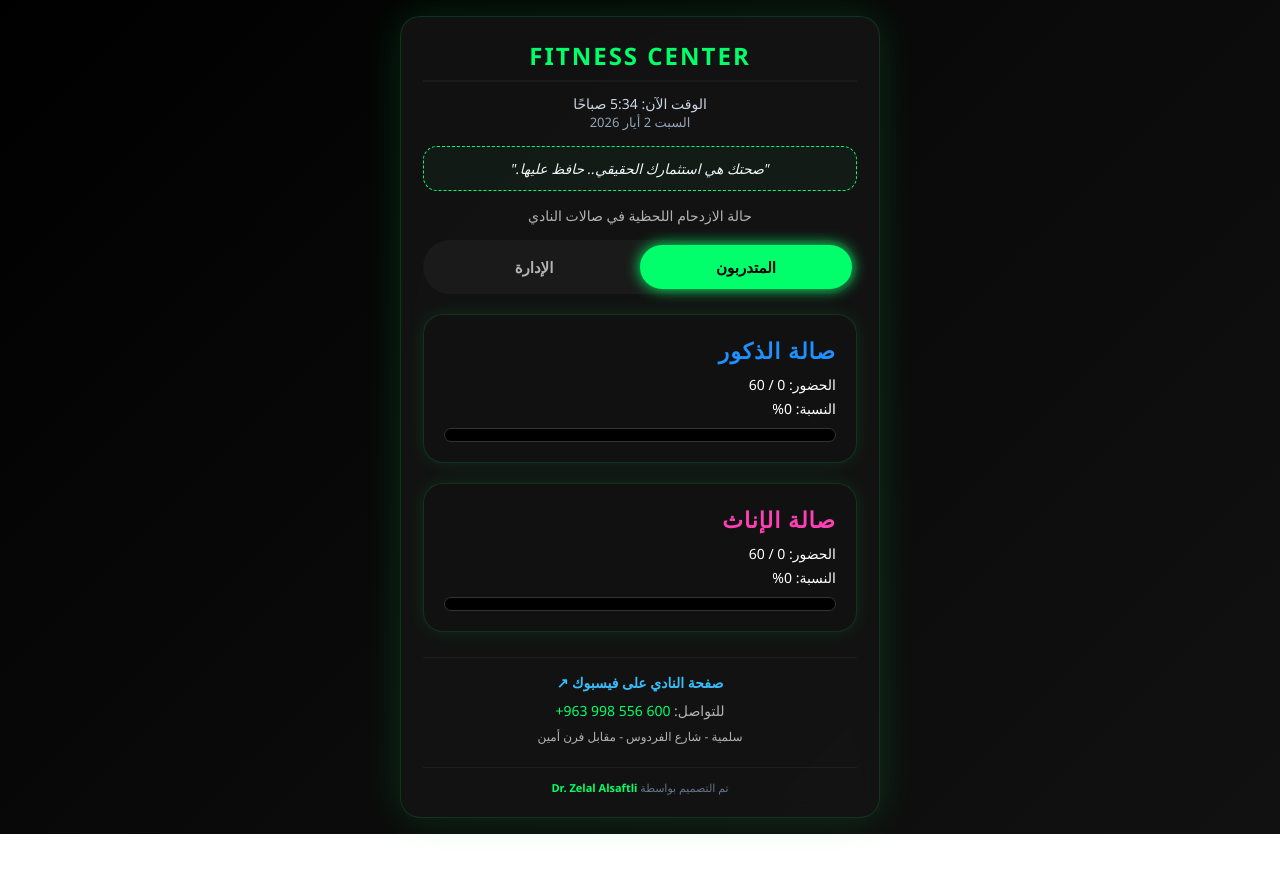
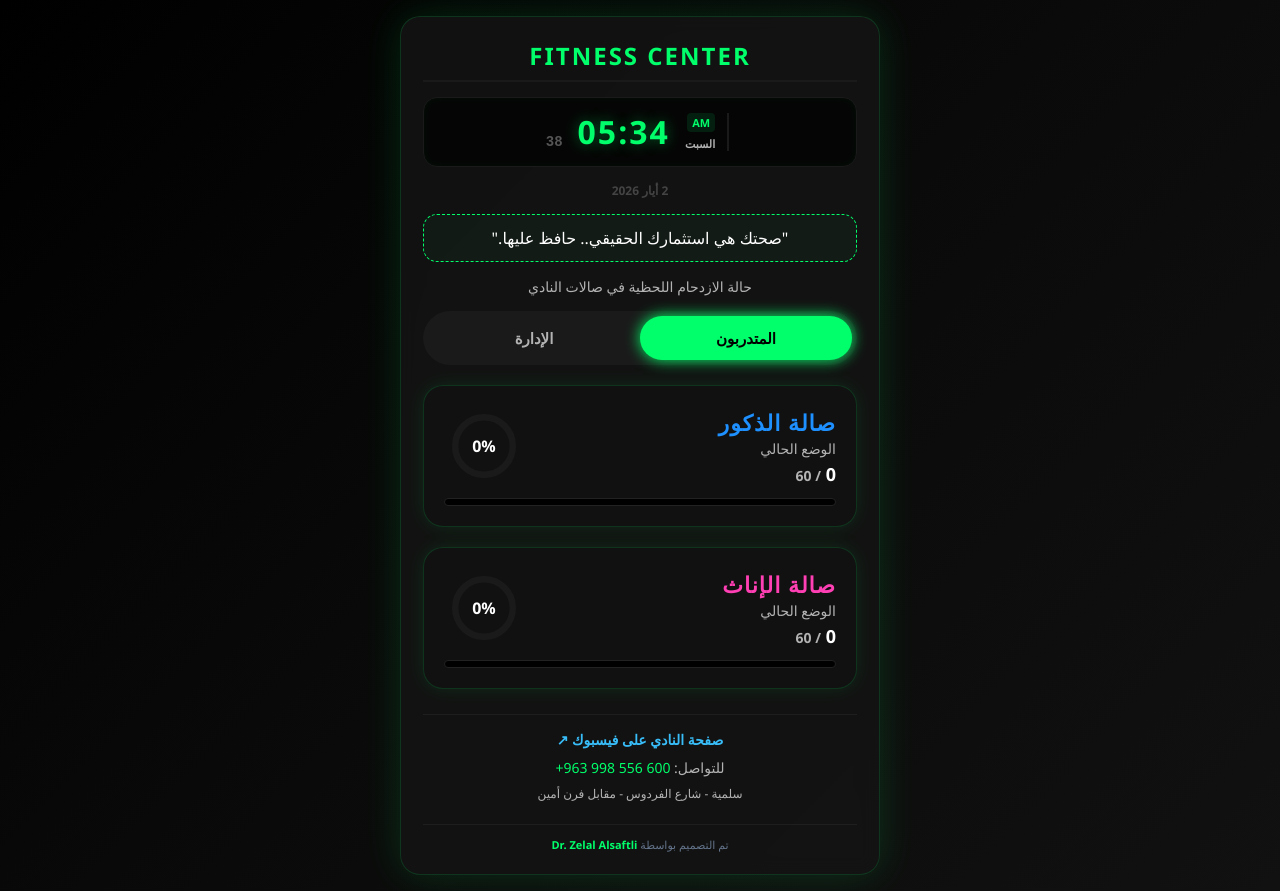
Before and after one commit to Zelalsaftli/Fitness-Center, a website: page index.html in a window 1280 px wide. Before the commit the page ends 834 px from the top, so only its background shows below. Drawn offline with nearby package versions, Linux system fonts and the light colour scheme; no server answers.

Commit message:
feat: Implement circular progress indicator
Replaces the horizontal progress bar with a circular gauge visualization for hall occupancy. This provides a more visually appealing and space-efficient representation of data on the main dashboard. Includes supporting CSS for the new gauge component.

```diff
--- a/index.html
+++ b/index.html
@@ -72,8 +72,26 @@
       transition: 0.25s;
     }
     .card:hover { transform: translateY(-4px); box-shadow: 0 0 25px rgba(0,255,100,0.25); border-color: rgba(0,255,100,0.3); }
-    .hall-title { font-size: 22px; font-weight: 900; margin-bottom: 10px; letter-spacing: 1px; }
-    .progress { width: 100%; height: 14px; background: #000; border-radius: 999px; overflow: hidden; margin-top: 10px; border: 1px solid #333; }
+    .hall-title { font-size: 22px; font-weight: 900; margin-bottom: 2px; letter-spacing: 1px; }
+    .card-content { display: flex; align-items: center; justify-content: space-between; gap: 15px; }
+    .stats-info { flex: 1; }
+
+    /* العداد الدائري */
+    .gauge-wrapper { position: relative; width: 80px; height: 80px; flex-shrink: 0; }
+    .gauge-svg { transform: rotate(-90deg); width: 80px; height: 80px; }
+    .gauge-bg { fill: none; stroke: #1a1a1a; stroke-width: 8; }
+    .gauge-fill {
+      fill: none; stroke-width: 8; stroke-linecap: round;
+      stroke-dasharray: 226; stroke-dashoffset: 226;
+      transition: stroke-dashoffset 0.5s cubic-bezier(0.4, 0, 0.2, 1), stroke 0.3s;
+      filter: drop-shadow(0 0 5px currentColor);
+    }
+    .gauge-text {
+      position: absolute; top: 50%; left: 50%; transform: translate(-50%, -50%);
+      font-size: 16px; font-weight: 900; color: var(--text);
+    }
+
+    .progress { width: 100%; height: 8px; background: #000; border-radius: 999px; overflow: hidden; margin-top: 12px; border: 1px solid #222; }
     .progress-fill {
       height: 100%;
       background: linear-gradient(90deg, #00ff6a, #00cc55);
@@ -112,7 +130,64 @@
       background: rgba(34, 197, 94, 0.05); border-radius: 14px;
       border: 1px dashed var(--accent); text-align: center;
     }
-    .slogan-text { font-size: 14px; font-style: italic; color: #f1f5f9; font-weight: 500; }
+    .clock-container {
+      background: #050505;
+      border-radius: 14px;
+      padding: 12px 20px;
+      margin-bottom: 15px;
+      display: flex;
+      align-items: center;
+      justify-content: center;
+      gap: 15px;
+      border: 1px solid #1a1a1a;
+      box-shadow: inset 0 0 10px rgba(0,255,106,0.05);
+    }
+    .clock-time {
+      font-size: 32px;
+      font-weight: 900;
+      color: var(--accent);
+      text-shadow: 0 0 15px rgba(0,255,106,0.4);
+      font-family: monospace;
+      letter-spacing: 2px;
+    }
+    .clock-divider {
+      animation: blink 1s infinite;
+      opacity: 1;
+    }
+    @keyframes blink {
+      50% { opacity: 0.2; }
+    }
+    .clock-meta {
+      display: flex;
+      flex-direction: column;
+      align-items: flex-start;
+      border-right: 2px solid #1a1a1a;
+      padding-right: 12px;
+      margin-right: 5px;
+    }
+    .clock-ampm {
+      font-size: 11px;
+      font-weight: 800;
+      color: var(--accent);
+      text-transform: uppercase;
+      background: rgba(0,255,106,0.1);
+      padding: 2px 5px;
+      border-radius: 4px;
+      margin-bottom: 4px;
+    }
+    .clock-date-small {
+      font-size: 11px;
+      color: var(--muted);
+      font-weight: 600;
+    }
+    .clock-seconds {
+      font-size: 14px;
+      color: #555;
+      font-weight: bold;
+      align-self: flex-end;
+      margin-bottom: 4px;
+      font-family: monospace;
+    }
     footer {
       margin-top: 25px; padding-top: 15px; border-top: 1px solid rgba(255,255,255,0.05); text-align: center;
     }
@@ -131,9 +206,20 @@
 
 <div class="app">
 
-  <h2 style="text-align: center; color: var(--accent); border-bottom: 2px solid #1a1a1a; padding-bottom: 8px; margin-bottom: 12px; letter-spacing: 2px; text-transform: uppercase;">Fitness Center</h2>
-  <p id="clock" style="margin-top:6px; font-size:14px; color:#cbd5e1; text-align: center;"></p>
-  <p id="date" style="margin-bottom:12px; font-size:13px; color:#94a3b8; text-align: center;"></p>
+  <h2 style="text-align: center; color: var(--accent); border-bottom: 2px solid #1a1a1a; padding-bottom: 8px; margin-bottom: 15px; letter-spacing: 2px; text-transform: uppercase;">Fitness Center</h2>
+
+  <div class="clock-container">
+    <div class="clock-meta">
+      <span id="clock-ampm" class="clock-ampm">--</span>
+      <span id="clock-day" class="clock-date-small">--</span>
+    </div>
+    <div class="clock-time">
+      <span id="hrs">00</span><span class="clock-divider">:</span><span id="mins">00</span>
+    </div>
+    <div class="clock-seconds" id="secs">00</div>
+  </div>
+
+  <p id="full-date" style="margin-bottom:12px; font-size:12px; color:#444; text-align: center; font-weight: bold;"></p>
 
   <div class="slogan-box">
     <p id="slogan-text" class="slogan-text"></p>
@@ -149,16 +235,44 @@
   <!-- صفحة المتدربين -->
   <div id="view-users">
     <div class="card">
-      <div class="hall-title" style="color: var(--male);">صالة الذكور</div>
-      <div style="font-size: 14px; margin-bottom: 5px;">الحضور: <span id="maleCount">0</span> / 60</div>
-      <div style="font-size: 14px; margin-bottom: 5px;">النسبة: <span id="malePercent">0%</span></div>
+      <div class="card-content">
+        <div class="stats-info">
+          <div class="hall-title" style="color: var(--male);">صالة الذكور</div>
+          <div style="font-size: 14px; color: var(--muted); margin-bottom: 4px;">الوضع الحالي</div>
+          <div style="font-size: 18px; font-weight: 800;">
+            <span id="maleCount" style="color: var(--text);">0</span>
+            <span style="color: var(--muted); font-size: 14px;"> / 60</span>
+          </div>
+        </div>
+        <div class="gauge-wrapper">
+          <svg class="gauge-svg" viewBox="0 0 100 100">
+            <circle class="gauge-bg" cx="50" cy="50" r="36"></circle>
+            <circle id="maleGauge" class="gauge-fill" style="stroke: var(--male);" cx="50" cy="50" r="36"></circle>
+          </svg>
+          <div class="gauge-text" id="malePercent">0%</div>
+        </div>
+      </div>
       <div class="progress"><div id="maleProgress" class="progress-fill"></div></div>
     </div>
 
     <div class="card">
-      <div class="hall-title" style="color: var(--female);">صالة الإناث</div>
-      <div style="font-size: 14px; margin-bottom: 5px;">الحضور: <span id="femaleCount">0</span> / 60</div>
-      <div style="font-size: 14px; margin-bottom: 5px;">النسبة: <span id="femalePercent">0%</span></div>
+      <div class="card-content">
+        <div class="stats-info">
+          <div class="hall-title" style="color: var(--female);">صالة الإناث</div>
+          <div style="font-size: 14px; color: var(--muted); margin-bottom: 4px;">الوضع الحالي</div>
+          <div style="font-size: 18px; font-weight: 800;">
+            <span id="femaleCount" style="color: var(--text);">0</span>
+            <span style="color: var(--muted); font-size: 14px;"> / 60</span>
+          </div>
+        </div>
+        <div class="gauge-wrapper">
+          <svg class="gauge-svg" viewBox="0 0 100 100">
+            <circle class="gauge-bg" cx="50" cy="50" r="36"></circle>
+            <circle id="femaleGauge" class="gauge-fill" style="stroke: var(--female);" cx="50" cy="50" r="36"></circle>
+          </svg>
+          <div class="gauge-text" id="femalePercent">0%</div>
+        </div>
+      </div>
       <div class="progress"><div id="femaleProgress" class="progress-fill"></div></div>
     </div>
   </div>
@@ -268,10 +382,15 @@ function updateClock() {
 
   let hours = now.getHours();
   let minutes = now.getMinutes().toString().padStart(2, "0");
-  let ampm = hours >= 12 ? "مساءً" : "صباحًا";
+  let seconds = now.getSeconds().toString().padStart(2, "0");
+  let ampm = hours >= 12 ? "PM" : "AM";
   hours = hours % 12 || 12;
+  hours = hours.toString().padStart(2, "0");
 
-  document.getElementById("clock").textContent = `الوقت الآن: ${hours}:${minutes} ${ampm}`;
+  document.getElementById("hrs").textContent = hours;
+  document.getElementById("mins").textContent = minutes;
+  document.getElementById("secs").textContent = seconds;
+  document.getElementById("clock-ampm").textContent = ampm;
 
   const days = ["الأحد","الاثنين","الثلاثاء","الأربعاء","الخميس","الجمعة","السبت"];
   const months = ["كانون الثاني", "شباط", "آذار", "نيسان", "أيار", "حزيران", "تموز", "آب", "أيلول", "تشرين الأول", "تشرين الثاني", "كانون الأول"];
@@ -281,7 +400,8 @@ function updateClock() {
   const month = months[now.getMonth()];
   const year = now.getFullYear();
 
-  document.getElementById("date").textContent = `${dayName} ${day} ${month} ${year}`;
+  document.getElementById("clock-day").textContent = dayName;
+  document.getElementById("full-date").textContent = `${day} ${month} ${year}`;
 }
 setInterval(updateClock, 1000);
 updateClock();
@@ -314,16 +434,19 @@ document.getElementById("tab-admin").onclick = () => {
 // تحديث الواجهة
 function updateUI(hall, count) {
   const percent = Math.round((count / MAX) * 100);
+  const dashOffset = 226 - (percent / 100 * 226);
 
   if (hall === "male") {
     maleCount.textContent = count;
     malePercent.textContent = percent + "%";
     maleProgress.style.width = percent + "%";
+    document.getElementById("maleGauge").style.strokeDashoffset = dashOffset;
     maleCountAdmin.textContent = count;
   } else {
     femaleCount.textContent = count;
     femalePercent.textContent = percent + "%";
     femaleProgress.style.width = percent + "%";
+    document.getElementById("femaleGauge").style.strokeDashoffset = dashOffset;
     femaleCountAdmin.textContent = count;
   }
 }
```
